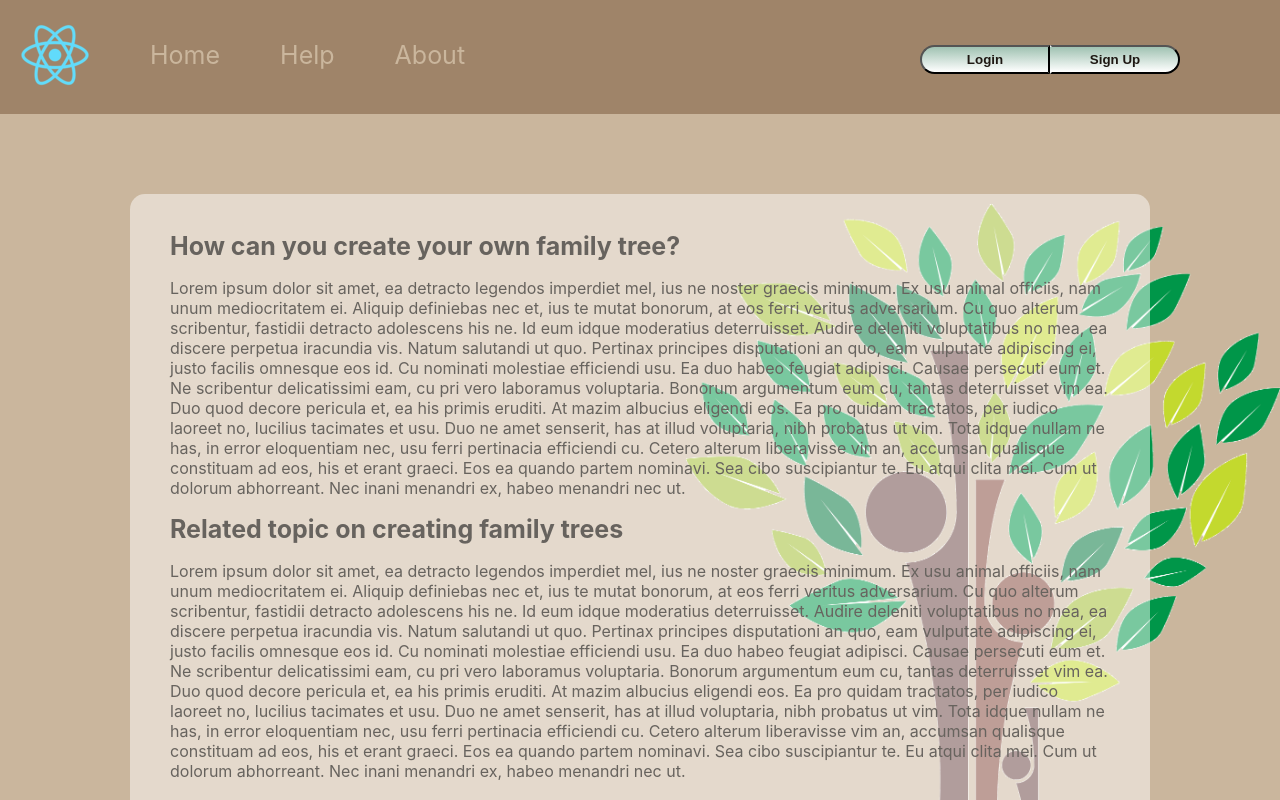
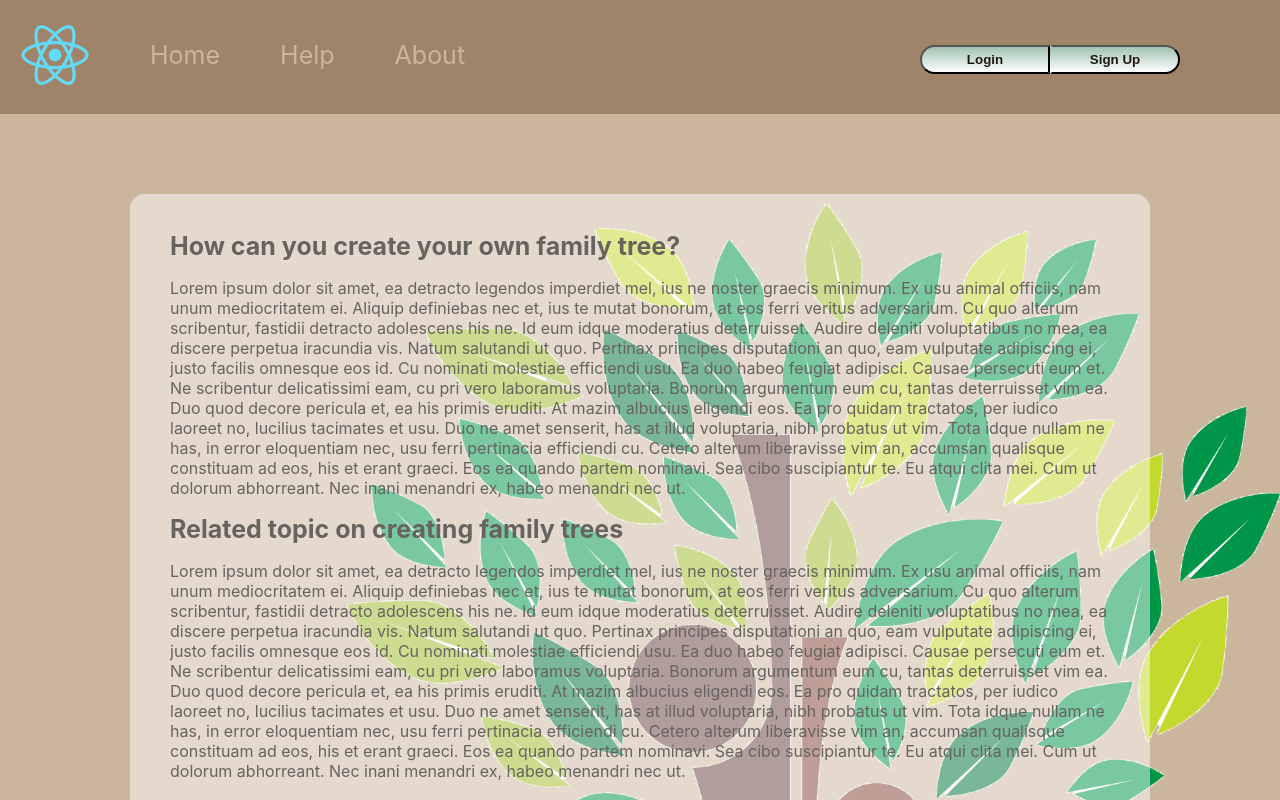
Before and after one commit to matyevaa/wikifamily_copy, a React (Create React App) app: page / in a window 1280 px wide. Shown: the top 800 px of the page. Built offline with nearby package versions, Linux system fonts and the light colour scheme.

Commit message:
changed size bgimg

```diff
--- a/src/style/index.css
+++ b/src/style/index.css
@@ -81,7 +81,7 @@ code {
 
 /* content for homepage */
 .bgImgContainer {
-  height: 700px;
+  height: 1100px;
   float: right;
   margin-top: 90px;
 }
@@ -90,7 +90,7 @@ code {
   /* couldnt figure out how to add img external css, have it inline */
   /* find a way to have the image fixed in certain part of screen while not
      covering the text */
-  height: 700px;
+  height: 1100px;
   background-repeat: no-repeat;
 }
 .information {
```
